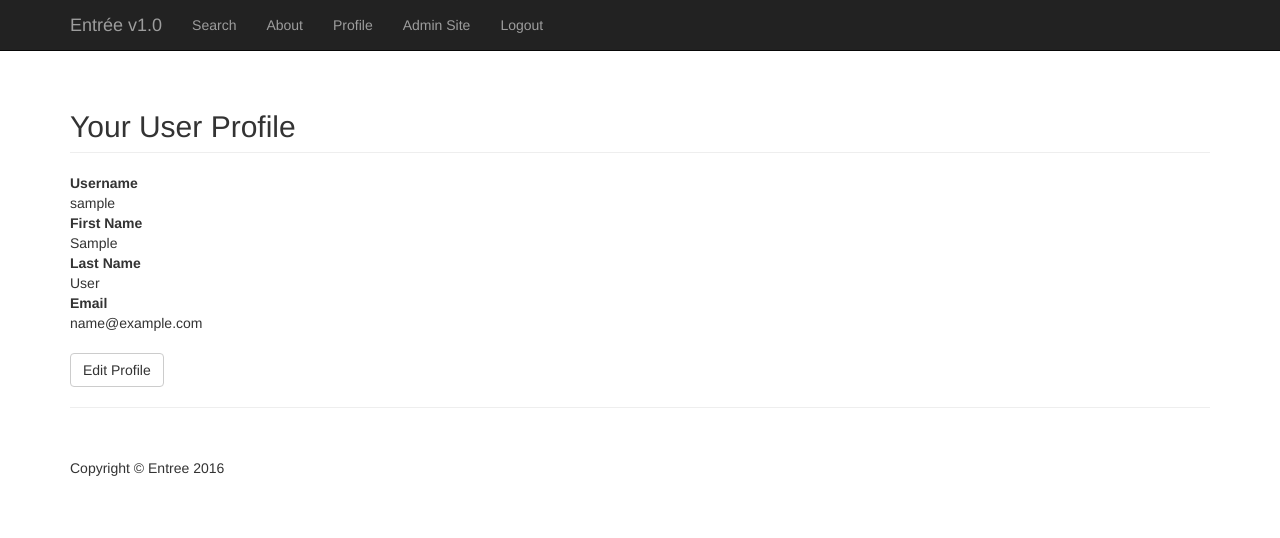
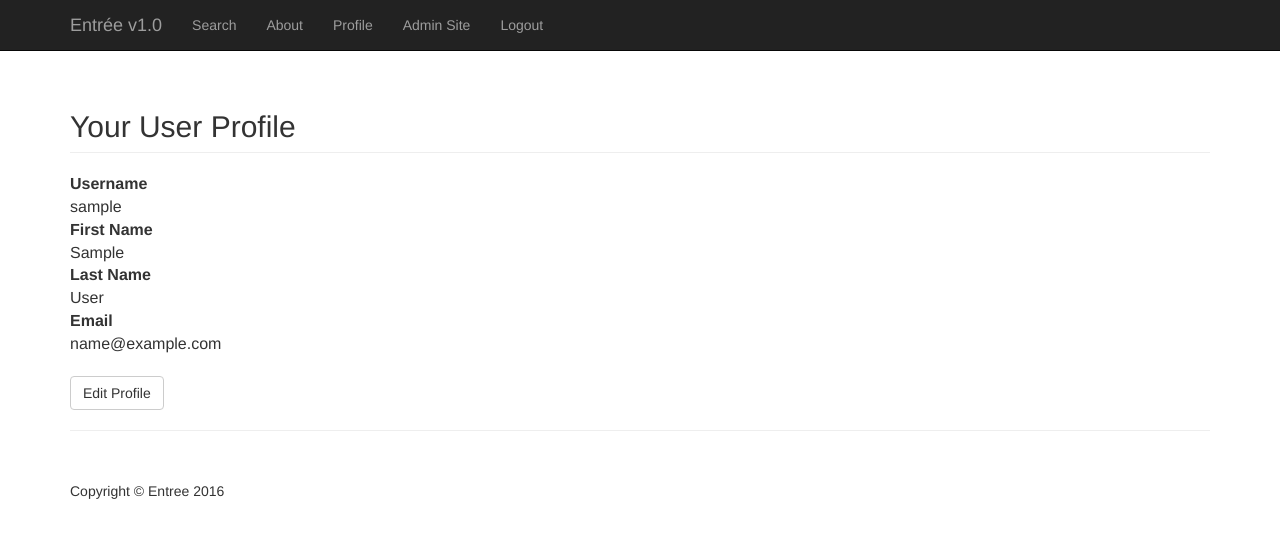
Before and after one commit to cs411-entree-app/entree, a Django app: page /entree/user/profile/ in a window 1280 px wide. Shown: the top 538 px of the page. Run offline with Django 3.2, Linux system fonts and the light colour scheme; the visitor is signed in with stand-in values (Sample User, id 1); some libraries are stand-ins or nearby versions.

Commit message:
Updated profile view
No longer shows First, Last, or Email if those fields are empty

```diff
--- a/entree_project/entree/static/entree/css/profile.css
+++ b/entree_project/entree/static/entree/css/profile.css
@@ -10,3 +10,7 @@ input {
 .help-inline {
     color: crimson;
 }
+
+dl {
+    font-size: 16px;
+}
--- a/entree_project/entree/templates/entree/profile.html
+++ b/entree_project/entree/templates/entree/profile.html
@@ -39,14 +39,20 @@
                 <dt>Username</dt>
                 <dd>{{user.username}}</dd>
 
+                {% if user.first_name %}
                     <dt>First Name</dt>
                     <dd>{{user.first_name}}</dd>
+                {% endif %}
 
+                {% if user.last_name %}
                     <dt>Last Name</dt>
                     <dd>{{user.last_name}}</dd>
+                {% endif %}
 
+                {% if user.email %}
                     <dt>Email</dt>
                     <dd>{{user.email}}</dd>
+                {% endif %}
             </dl>
             <a href="./?edit=true" class="btn btn-default">Edit Profile</a>
         {% endif %}
```
Lines whose indentation alone changed are shown as unchanged.
